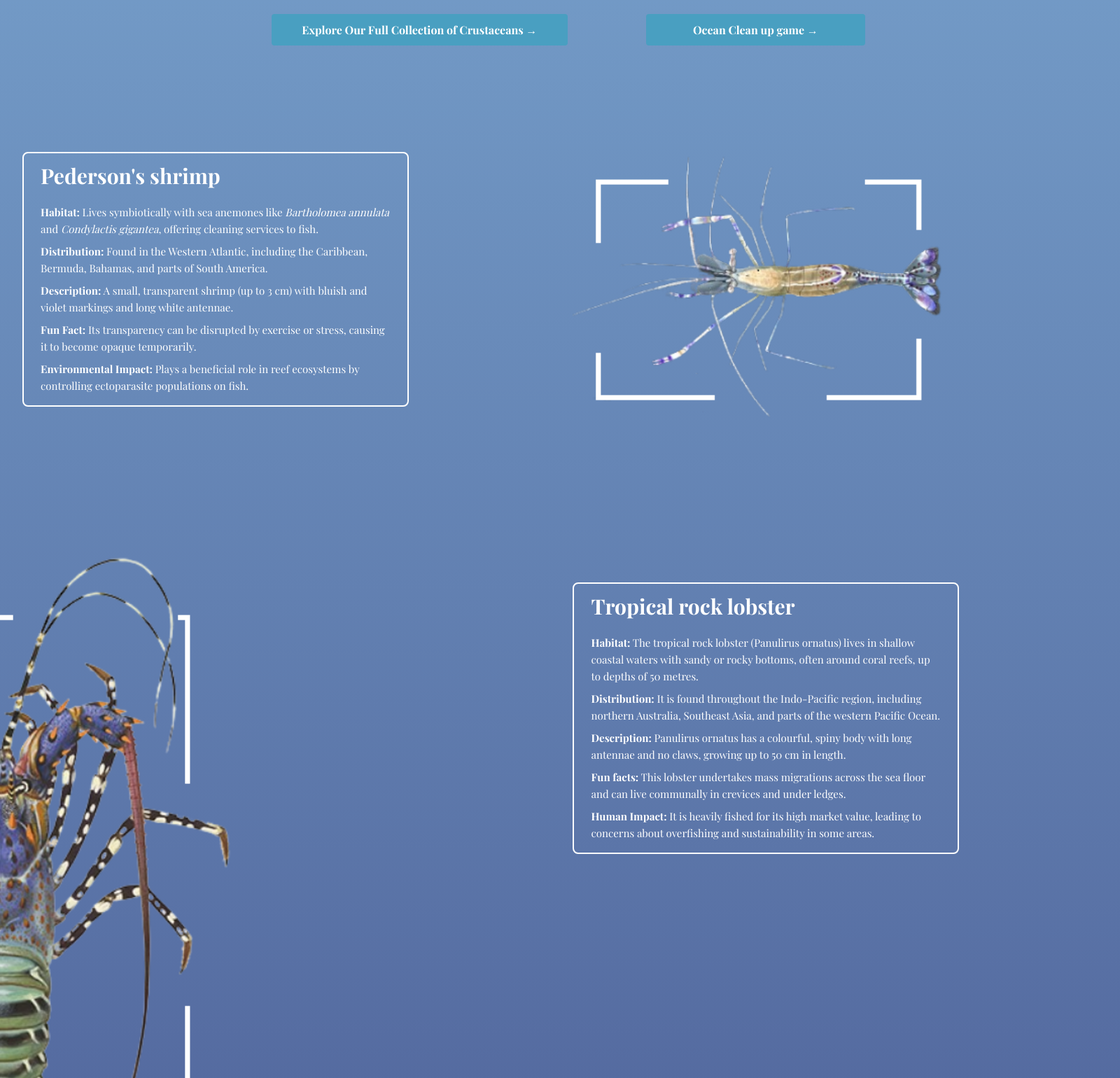
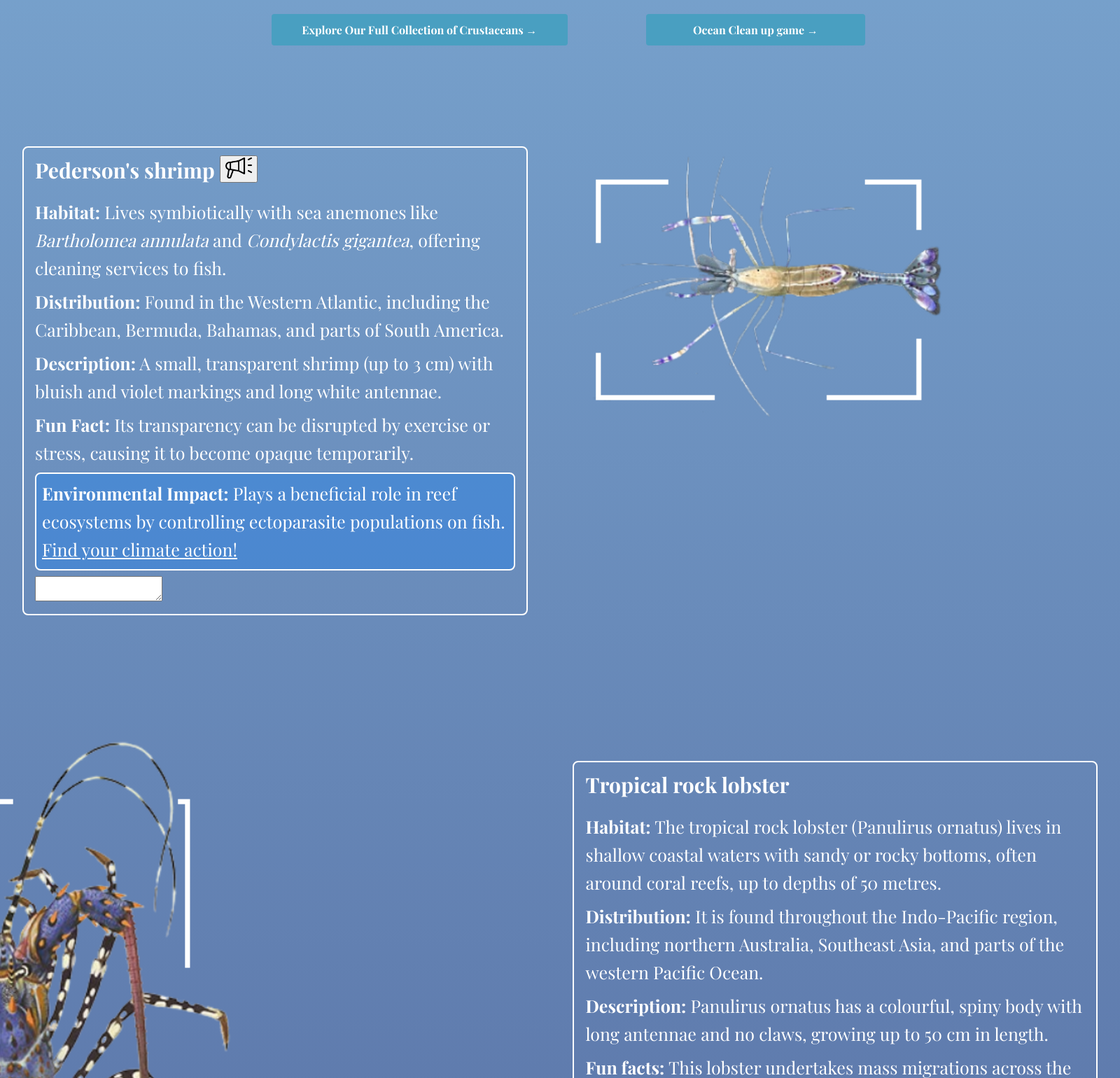
Before and after one commit to STENTORS/Marine-Invertebrates, a Flask app: page / in a window 1600 px wide. Shown: the part 1069-2609 px from the top of the page at 70% size. Run offline with Flask 3, Linux system fonts and the light colour scheme; some web fonts are replaced.

Commit message:
text to speech

```diff
--- /dev/null
+++ b/static/speech2text.js
@@ -0,0 +1,12 @@
+const textEL = document.getElementById('text');
+const speakEL = document.getElementById('speak');
+
+speakEL.addEventListener('click', speakText);
+function speakText() {
+    // stop any speaking in progress
+    window.speechSynthesis.cancel();
+
+    const text = textEL.value;
+    const utterance = new SpeechSynthesisUtterance(text);
+    window.speechSynthesis.speak(text);
+}
--- a/static/style.css
+++ b/static/style.css
@@ -57,11 +57,11 @@ li {
 }
 
 a {
-    color: #00695c;
-    text-decoration: none;
+    color: #ffffff;
 }
 
 a:hover {
+    color: #4dd0e1;
     text-decoration: underline;
 }
 
@@ -225,14 +225,18 @@ a:hover {
     border-radius: 0.5rem;
     width: auto;
     height: fit-content;
-    max-width: 500px;
-    font-size: 15px;
+    font-size: 25px;
     text-align: left;
-    margin: 0.5rem auto;
-    padding: 0.5rem 1.5rem;
+    padding: 0.5rem 1rem;
     color: #ffffff;
 }
 
+.environment {
+    border: 2px solid white;
+    border-radius: 0.5rem;
+    padding: 0.5rem;
+    background-color: #007bff4b;
+}
 
 .depth-sticky-tab {
   position: fixed;
--- a/templates/index.html
+++ b/templates/index.html
@@ -4,12 +4,14 @@
   <meta charset="UTF-8" />
   <meta name="viewport" content="width=device-width, initial-scale=1.0"/>
   <title>Marine Invertebrates</title>
-    <link rel="icon" type="image/x-icon" href="{{ url_for('static', filename='favicon.ico') }}">
+  <link rel="icon" type="image/x-icon" href="{{ url_for('static', filename='favicon.ico') }}">
 
   <link rel="stylesheet" href="{{ url_for('static', filename='style.css') }}">
   <link rel="preconnect" href="https://fonts.googleapis.com">
   <link rel="preconnect" href="https://fonts.gstatic.com" crossorigin>
   <link href="https://fonts.googleapis.com/css2?family=Playfair+Display:ital,wght@0,400..900;1,400..900&display=swap" rel="stylesheet">
+  <script src="{{ url_for('static', filename='speech2text.js')}}" type="module"></script>
+
 </head>
 <body>
 
@@ -47,12 +49,13 @@
     <div>
 
       <div class="label" data-depth="1-15">
-        <h1 style="font-size: 30px;">Pederson's shrimp</h1>
-        <p><strong>Habitat:</strong> Lives symbiotically with sea anemones like <em>Bartholomea annulata</em> and <em>Condylactis gigantea</em>, offering cleaning services to fish.</p>
+        <h1 style="font-size: 30px;">Pederson's shrimp <button id="speak"><img style="height: 30px;" src="{{ url_for('static', filename='speaker.png') }}" alt="Text to Speech Button"/></button></h1>
+        <p id="text"><strong>Habitat:</strong> Lives symbiotically with sea anemones like <em>Bartholomea annulata</em> and <em>Condylactis gigantea</em>, offering cleaning services to fish.</p>
         <p><strong>Distribution:</strong> Found in the Western Atlantic, including the Caribbean, Bermuda, Bahamas, and parts of South America.</p>
         <p><strong>Description:</strong> A small, transparent shrimp (up to 3 cm) with bluish and violet markings and long white antennae.</p>
         <p><strong>Fun Fact:</strong> Its transparency can be disrupted by exercise or stress, causing it to become opaque temporarily.</p>
-        <p><strong>Environmental Impact:</strong> Plays a beneficial role in reef ecosystems by controlling ectoparasite populations on fish.</p>
+        <p class="environment"><strong>Environmental Impact:</strong> Plays a beneficial role in reef ecosystems by controlling ectoparasite populations on fish. </br><a href="https://www.nhm.ac.uk/take-part/find-your-climate-action.html">Find your climate action!</a></p>
+        <textarea id="text"></textarea>
       </div>
     </div>
 
@@ -71,7 +74,7 @@
         <p><strong>Distribution:</strong> It is found throughout the Indo-Pacific region, including northern Australia, Southeast Asia, and parts of the western Pacific Ocean.</p>
         <p><strong>Description:</strong> Panulirus ornatus has a colourful, spiny body with long antennae and no claws, growing up to 50 cm in length.</p>
         <p><strong>Fun facts:</strong> This lobster undertakes mass migrations across the sea floor and can live communally in crevices and under ledges.</p>
-        <p><strong>Human Impact:</strong> It is heavily fished for its high market value, leading to concerns about overfishing and sustainability in some areas.</p>
+        <p class="environment"><strong>Human Impact:</strong> It is heavily fished for its high market value, leading to concerns about overfishing and sustainability in some areas. </br><a href="https://www.nhm.ac.uk/take-part/find-your-climate-action.html">Find your climate action!</a></p>
       </div>
     </div>
 
@@ -82,7 +85,7 @@
         <p><strong>Distribution:</strong> They are distributed worldwide in marine environments, from polar regions to tropical seas.</p>
         <p><strong>Description:</strong> Barnacles are small, hard-shelled crustaceans that live in calcareous plates and feed by filtering plankton with their feathery legs.</p>
         <p><strong>Fun facts:</strong> Barnacles begin life as free-swimming larvae before settling permanently on a surface, sometimes even on living animals.</p>
-        <p><strong>Human Impact:</strong> They cause biofouling on ships and underwater structures, increasing drag and fuel use, but also contribute to marine ecosystems as filter feeders.</p>
+        <p class="environment"><strong>Human Impact:</strong> They cause biofouling on ships and underwater structures, increasing drag and fuel use, but also contribute to marine ecosystems as filter feeders. </br><a href="https://www.nhm.ac.uk/take-part/find-your-climate-action.html">Find your climate action!</a></p>
       </div>
     </div>
 
@@ -101,7 +104,7 @@
         <p><strong>Distribution:</strong> They are common in coastal waters around the world, especially in temperate and tropical regions.</p>
         <p><strong>Description:</strong> Hermit crabs have soft, curved abdomens which they protect by occupying empty shells, with visible claws and long antennae.</p>
         <p><strong>Fun facts:</strong> When they outgrow their shells, hermit crabs search for larger ones and may even fight or queue for a better fit.</p>
-        <p><strong>Human Impact:</strong> Coastal pollution and habitat disruption affect hermit crab populations, and they are sometimes collected for the pet trade.</p>
+        <p class="environment"><strong>Human Impact:</strong> Coastal pollution and habitat disruption affect hermit crab populations, and they are sometimes collected for the pet trade. </br><a href="https://www.nhm.ac.uk/take-part/find-your-climate-action.html">Find your climate action!</a></p>
       </div>
     </div>
 
@@ -112,7 +115,7 @@
         <p><strong>Distribution:</strong> They are found worldwide and are one of the most abundant metazoans on Earth by number.</p>
         <p><strong>Description:</strong> Copepods are tiny, shrimp-like crustaceans with a teardrop-shaped body, long antennae, and a segmented tail.</p>
         <p><strong>Fun facts:</strong> Some copepods can jump several times their body length and are a key part of the marine food web.</p>
-        <p><strong>Human Impact:</strong> They are affected by water pollution and climate change, but also play a role in carbon cycling and water quality.</p>
+        <p class="environment"><strong>Human Impact:</strong> They are affected by water pollution and climate change, but also play a role in carbon cycling and water quality. </br><a href="https://www.nhm.ac.uk/take-part/find-your-climate-action.html">Find your climate action!</a></p>
       </div>
     </div>
 
@@ -131,18 +134,19 @@
         <p><strong>Distribution:</strong> They are found exclusively in the Southern Ocean around Antarctica, especially near the continental shelf.</p>
         <p><strong>Description:</strong> Ice krill are small, transparent shrimp-like crustaceans with large black eyes and bioluminescent organs.</p>
         <p><strong>Fun facts:</strong> They can form dense swarms and are a major food source for fish, seals, penguins, and whales in Antarctic ecosystems.</p>
-        <p><strong>Human Impact:</strong> Climate change and ice loss threaten their habitat, and krill fishing may disrupt food chains in the Southern Ocean.</p>
+        <p class="environment"><strong>Human Impact:</strong> Climate change and ice loss threaten their habitat, and krill fishing may disrupt food chains in the Southern Ocean. </br><a href="https://www.nhm.ac.uk/take-part/find-your-climate-action.html">Find your climate action!</a></p>
       </div>
     </div>
 
     <div>
       <div class="label" data-depth="8900">
         <h1 style="font-size: 30px;">Alicella gigantea</h1>
+
         <p><strong>Habitat:</strong> Alicella gigantea lives in deep-sea trenches, mainly at abyssal and hadal depths down to 8,931 metres.</p>
         <p><strong>Distribution:</strong> Found in the North Atlantic, North Pacific, and South West Pacific Oceans.</p>
         <p><strong>Description:</strong> It is the largest known amphipod, with individuals reaching up to 34 cm in length.</p>
         <p><strong>Fun facts:</strong> This species shows abyssal gigantism, likely due to cold temperatures, low food, fewer predators, and high oxygen levels.</p>
-        <p><strong>Human Impact:</strong> Despite its depth, it shows signs of pollution, with studies finding pesticides and heavy metals in its body.</p>
+        <p class="environment"><strong>Human Impact:</strong> Despite its depth, it shows signs of pollution, with studies finding pesticides and heavy metals in its body. </br><a href="https://www.nhm.ac.uk/take-part/find-your-climate-action.html">Find your climate action!</a></p>
       </div>
     </div>
 
--- a/templates/ocean_game.html
+++ b/templates/ocean_game.html
@@ -21,6 +21,7 @@
                 <img src="{{ url_for('static', filename='ocean.jpg') }}" alt="Ocean Game" class="ocean-game-image">
 
 
+
             </div>
         </div>
 
```
Also changed, not shown: static/speaker.png (added).
